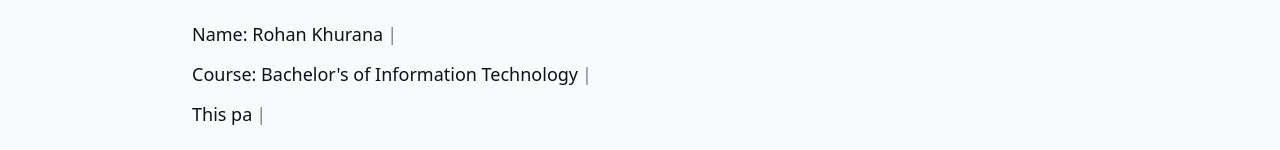
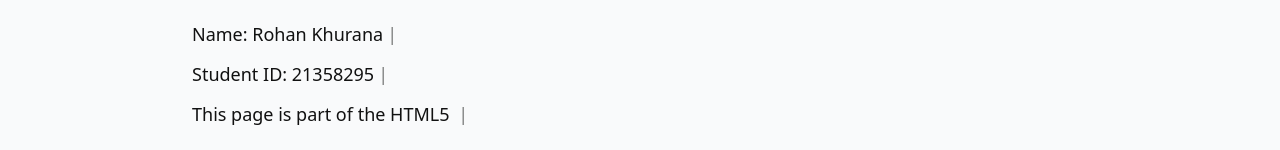
Before and after one commit to Rohan-k-03/my-tabs-site, a Next.js app: page /about in a window 1280 px wide. Shown: the part 236-386 px from the top of the page. Built offline with nearby package versions, Linux system fonts and the light colour scheme.

Commit message:
Update page.tsx

```diff
--- a/src/app/about/page.tsx
+++ b/src/app/about/page.tsx
@@ -9,7 +9,6 @@ const About: React.FC = () => {
     heading: "About Me",
     name: "Name: Rohan Khurana",
     studentId: "Student ID: 21358295",
-    studentId: "Course: Bachelor's of Information Technology",
     description:
       "This page is part of the HTML5 Tab Generator project for the university assignment.",
     howToUseHeading: "How to Use This Site",
```
